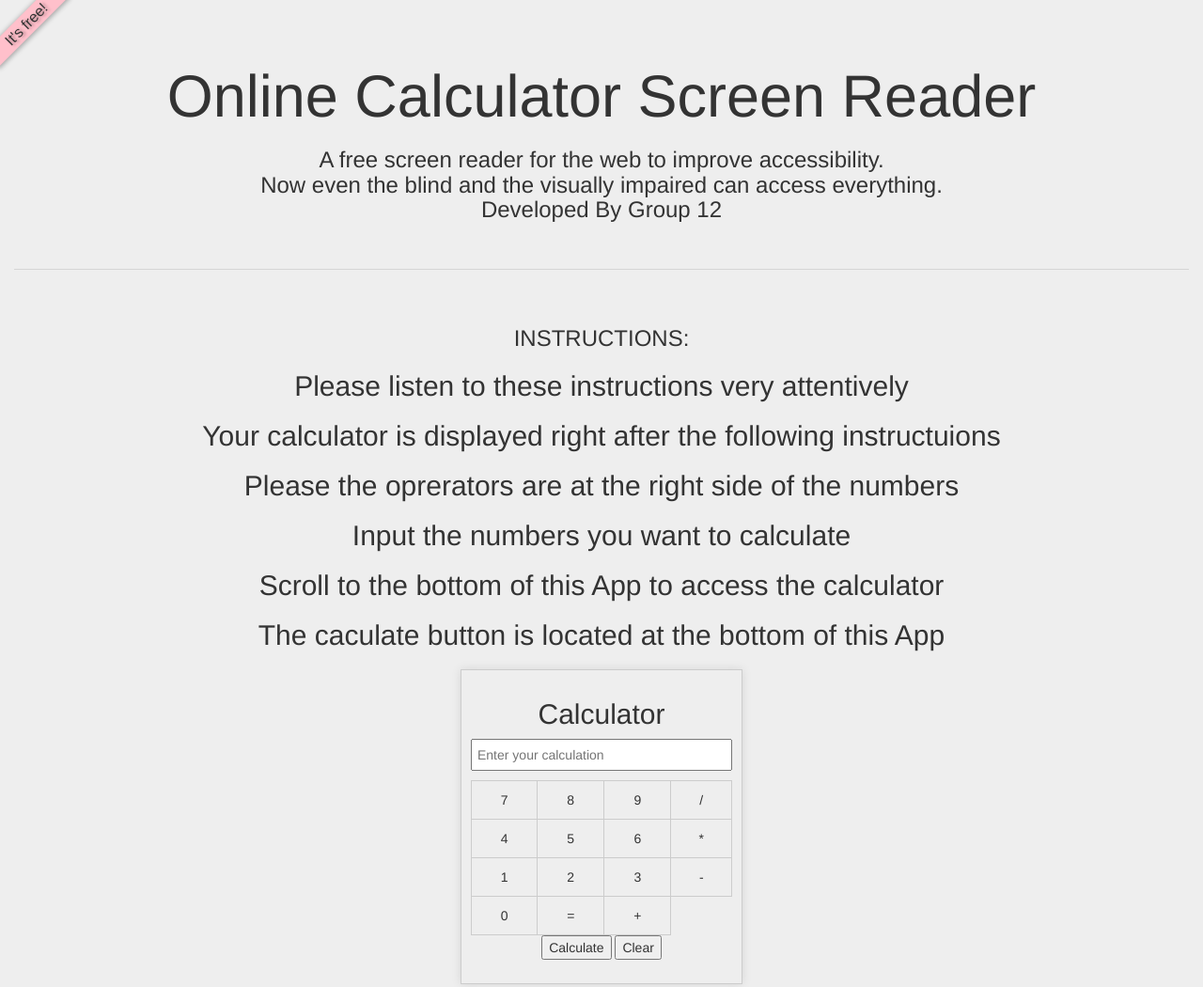
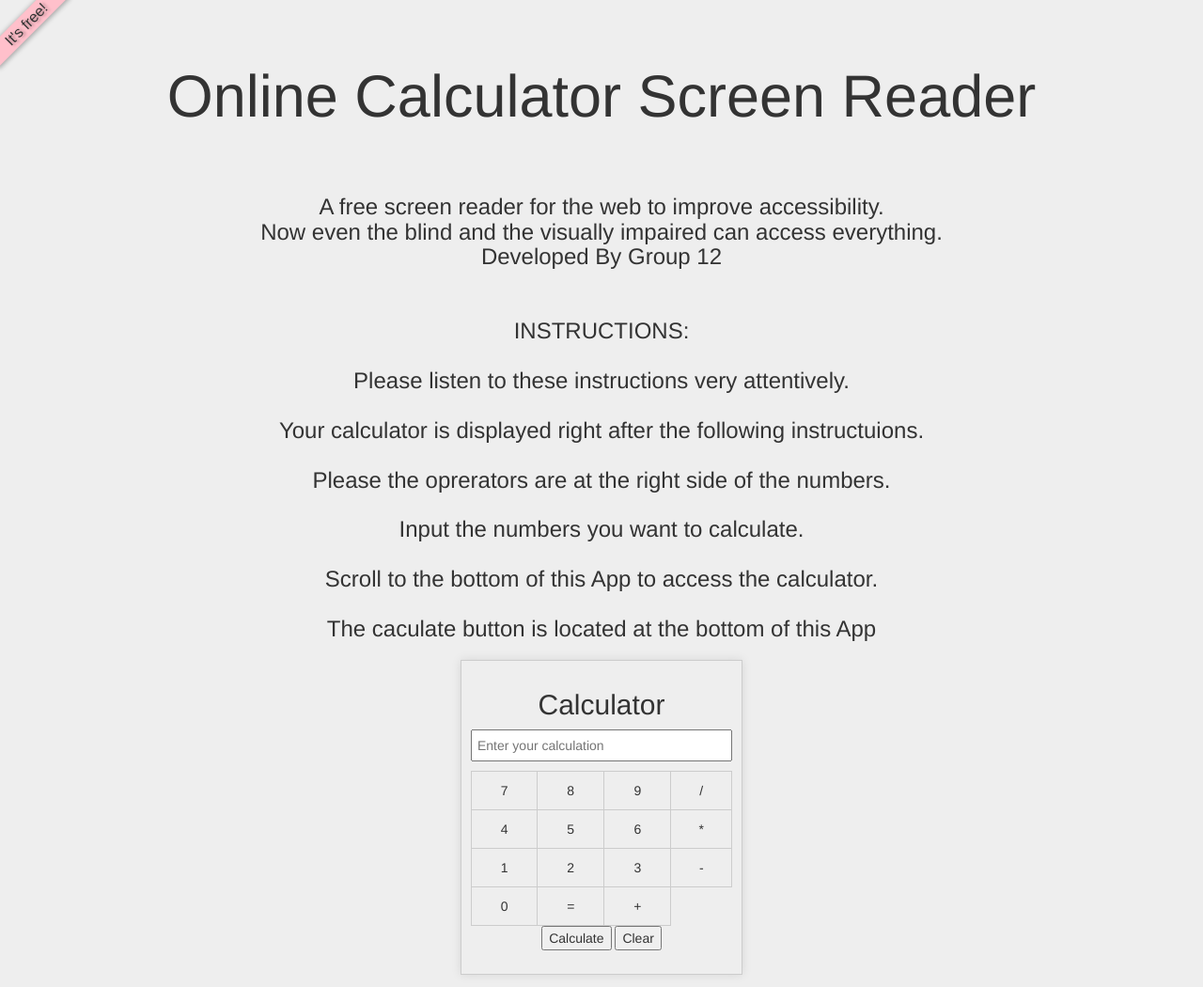
Before and after one commit to NanaKuame/SubGroup12, a website: page index.html in a window 1280 px wide. Shown: the top 1050 px of the page at 94% size. Drawn offline with Linux system fonts and the light colour scheme.

Commit message:
Update index.html

```diff
--- a/index.html
+++ b/index.html
@@ -85,26 +85,21 @@
 <body>
     <main class="jumbotron">
         <h1>Online Calculator Screen Reader</h1>
-        <h3>A free screen reader for the web to improve accessibility.<br>Now even the blind and the visually impaired can access everything.<br>Developed By Group 12</h3>
-        <sup id="free">It's free!</sup>
+        <br>
+        <br>
+        <h3>
+            A free screen reader for the web to improve accessibility.<br>Now even the blind and the visually impaired can access everything.<br>Developed By Group 12
+            <br><br><br>
 
 
-
-
-        <br>
-        <hr>
-        <br>
-
-
-
-        <div>
-            <h3>INSTRUCTIONS:</h3>
-            <h2> Please listen to these instructions very attentively</></h2>
-            <h2> Your calculator is displayed right after the following instructuions</h2>
-            <h2> Please the oprerators are at the right side of the numbers</h2>
-            <h2> Input the numbers you want to calculate</></h2>
-            <h2> Scroll to the bottom of this App to access the calculator</></h2>
-            <h2> The caculate button is located at the bottom of this App</h2>
+            INSTRUCTIONS:<br><br>Please listen to these instructions very attentively.<br><br>
+            Your calculator is displayed right after the following instructuions.<br><br>
+            Please the oprerators are at the right side of the numbers.<br><br>
+            Input the numbers you want to calculate.<br><br>
+            Scroll to the bottom of this App to access the calculator.<br><br>
+            The caculate button is located at the bottom of this App
+        </h3>
+        <sup id="free">It's free!</sup>
 
 
 
```
